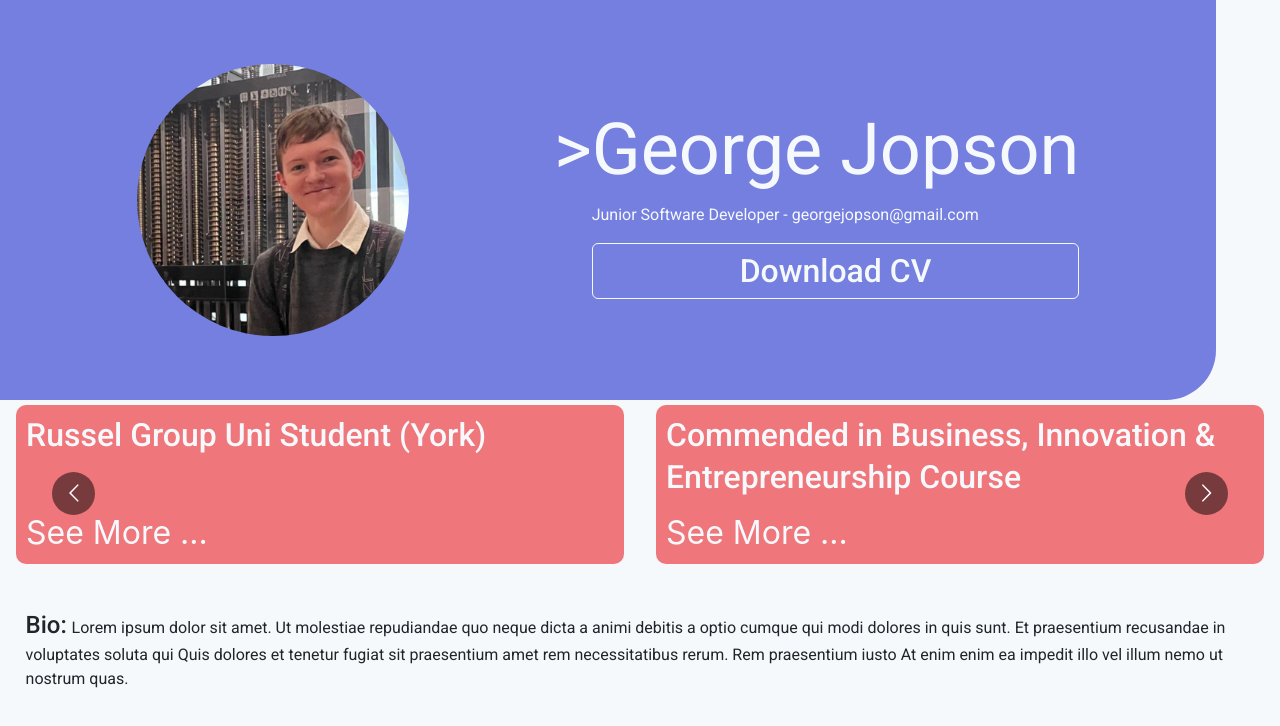
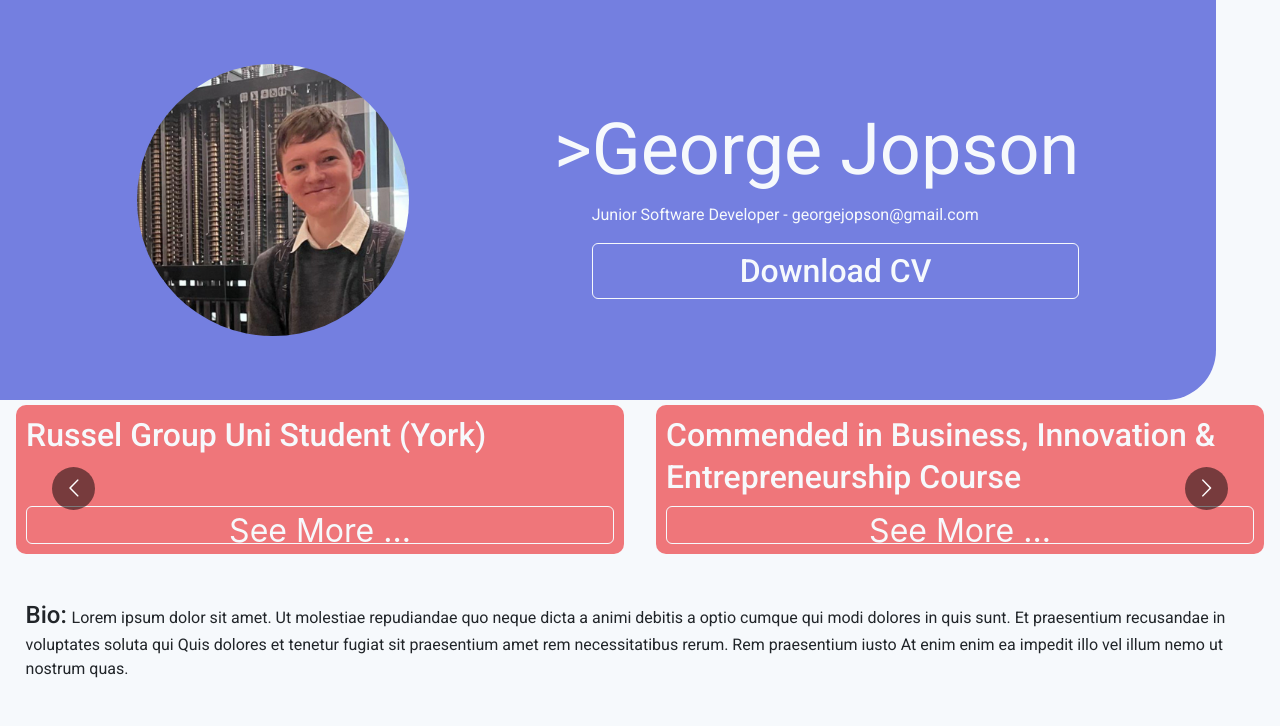
Before and after one commit to GeorgeJopson/GeorgeJopson.github.io, a React (Create React App) app: page / in a window 1280 px wide. Shown: the top 726 px of the page. Built offline with nearby package versions, Linux system fonts and the light colour scheme.

Commit message:
Update carousel styling

```diff
--- a/src/AchievementCarousel/AchievementCarousel.css
+++ b/src/AchievementCarousel/AchievementCarousel.css
@@ -2,13 +2,13 @@
   background-color: #EF767A;
   color: #f6f9fc;
   padding: 10px;
-  padding-bottom: 2em;
   border-radius:10px;
   font-size: 2em;
 
   display: flex;
   align-items: flex-start;
-  flex-direction: column;
+  flex-direction:column;
+  justify-content:space-between;
 
   text-align: left;
 
@@ -27,10 +27,22 @@
   margin-bottom:0;
   font-size: 1em;
   line-height:1.3em;
-  height:3.2em;
+  height:3em;
 }
 
+
 .seeMore{
-  position: absolute;
-  bottom: 5%;
+  --bs-btn-padding-y: 0;
+
+  color: #f6f9fc;
+  border-color: #f6f9fc;
+  font-size: 1em;
 }
+
+.seeMore:hover,
+.seeMore-primary:focus,
+.seeMore:active{
+  background-color: #f6f9fc !important;
+  color: #747fe0 !important;
+  border-color: #f6f9fc !important;
+}
--- a/src/AchievementCarousel/AchievementCarousel.js
+++ b/src/AchievementCarousel/AchievementCarousel.js
@@ -34,7 +34,7 @@ function AchievementCarousel(){
     return (
       <div className="carouselItem">
         <p className="robotoMedium carouselItemText">{titleText}</p>
-        <p className="seeMore">See More ...</p>
+        <button className="seeMore btn btn-outline-primary">See More ...</button>
       </div>
     );
   }
```
